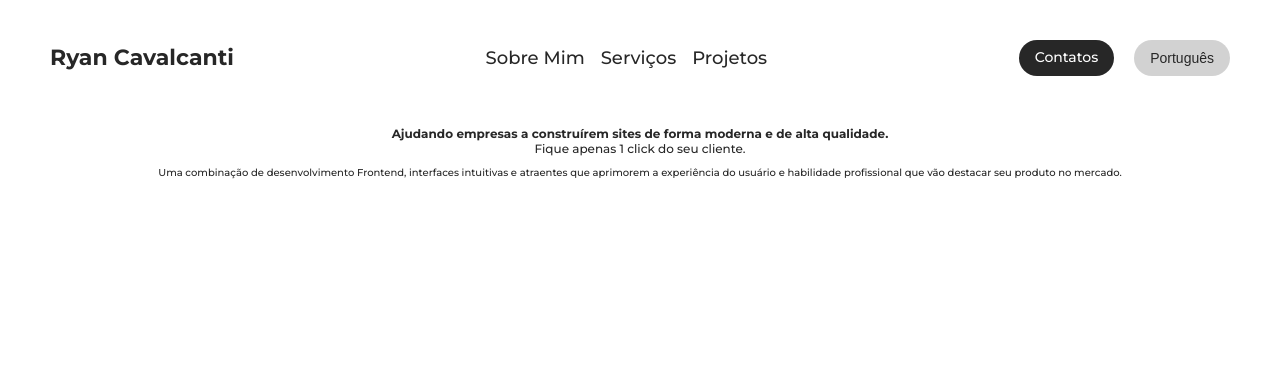
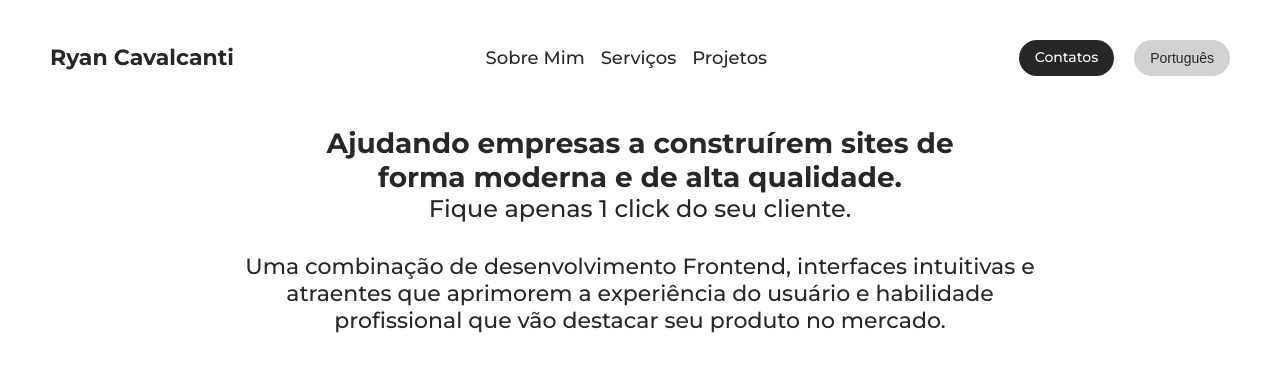
Before and after one commit to RyanCavalcanti/NovoPortfolio, a React (Vite) app: page / in a window 1280 px wide. Shown: the top 372 px of the page. Built offline with nearby package versions, Linux system fonts and the light colour scheme.

Commit message:
finalizando title

```diff
--- a/src/components/Title/Title.module.scss
+++ b/src/components/Title/Title.module.scss
@@ -11,6 +11,30 @@
         font-style: normal;
         font-weight: $bold;
         line-height: normal;
+
+        @media screen and (min-width: $smartphone) {
+            font-size: 14px;
+            margin: 0 50px;
+        }
+
+        @media screen and (min-width: $tablet) {
+            font-size: 20px;
+            margin: 0 100px;
+        }
+
+        @media screen and (min-width: $desktop_xsm) {
+            font-size: 24px;
+            margin: 0 200px;
+        }
+
+        @media screen and (min-width: $desktop_sm) {
+            font-size: 28px;
+            margin: 0 250px;
+        }
+
+        @media screen and (min-width: $desktop) {
+            margin: 0 400px;
+        }
     }
 
     .subtitle {
@@ -20,16 +44,47 @@
         font-style: normal;
         font-weight: $medium;
         line-height: normal;
+
+        @media screen and (min-width: $smartphone) {
+            font-size: 14px;
+        }
+        @media screen and (min-width: $tablet) {
+            font-size: 20px;
+        }
+        @media screen and (min-width: $desktop_xsm) {
+            font-size: 24px;
+        }
+        @media screen and (min-width: $desktop) {
+            margin: 0 300px;
+        }
     }
 
-
     .text {
-        margin: 10px 55px 0;
+        margin: 30px 55px 0;
         color: $black;
         text-align: center;
         font-size: 10px;
         font-style: normal;
         font-weight: $medium;
         line-height: normal;
+
+        @media screen and (min-width: $smartphone) {
+            font-size: 12px;
+        }
+        @media screen and (min-width: $tablet) {
+            font-size: 16px;
+            margin: 30px 100px 0;
+        }
+        @media screen and (min-width: $desktop_xsm) {
+            font-size: 18px;
+            margin: 30px 150px;
+        }
+        @media screen and (min-width: $desktop_sm) {
+            font-size: 22px;
+            margin: 30px 200px;
+        }
+        @media screen and (min-width: $desktop) {
+            margin: 30px 300px;
+        }
     }
 }
```
